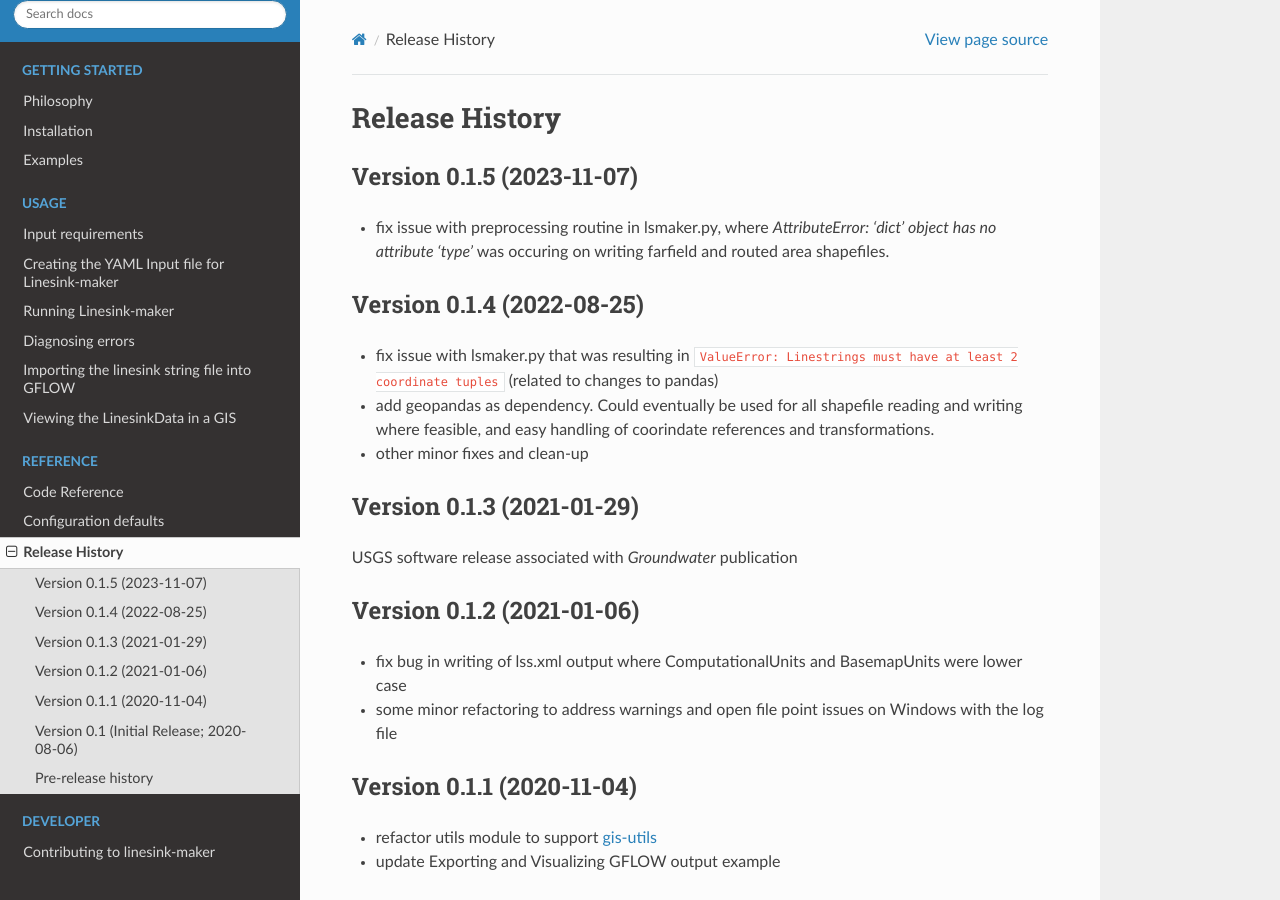
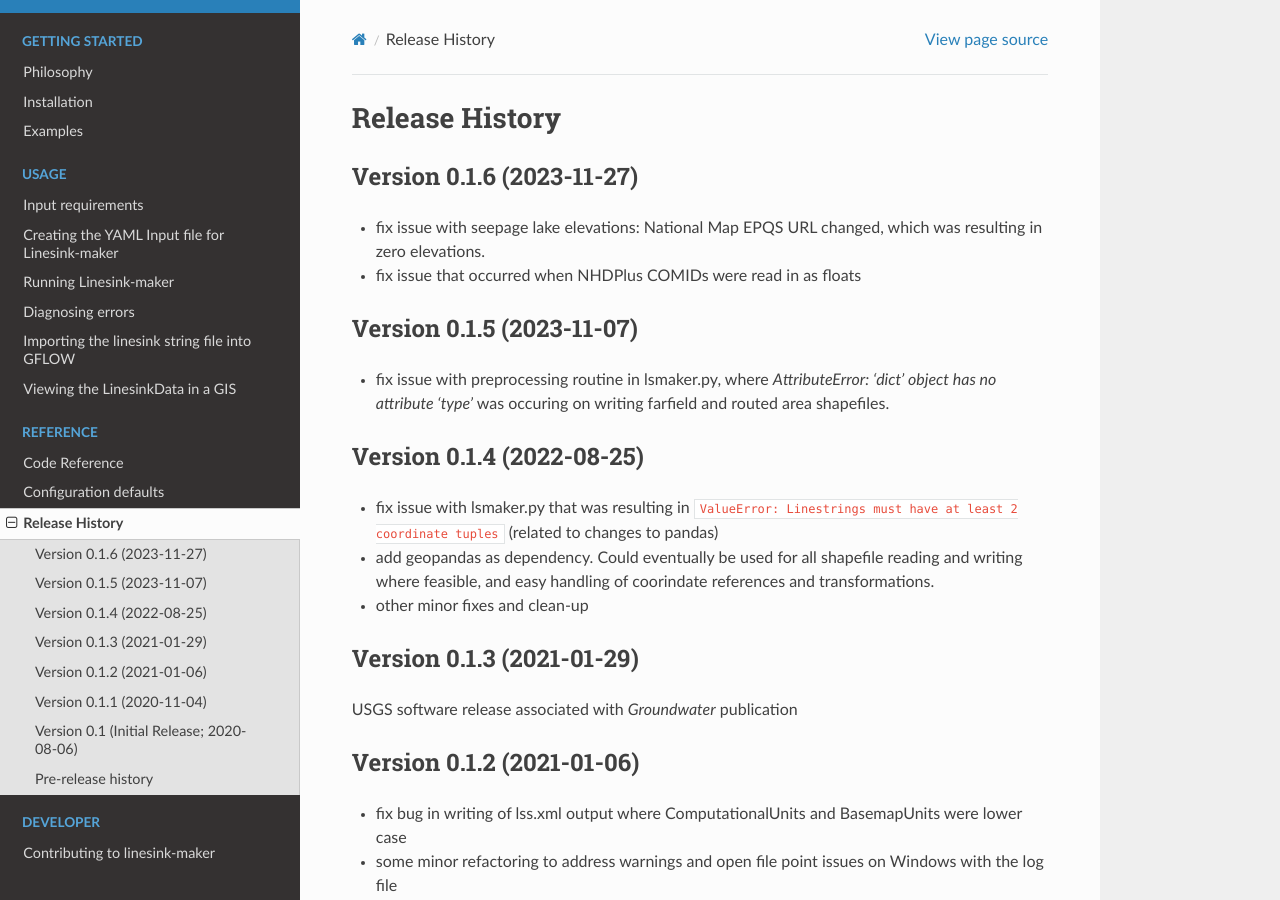
Before and after one commit to DOI-USGS/linesink-maker, a Sphinx documentation site: the page built from docs/source/release-history.rst, in a window 1280 px wide and 900 px high. Built offline with Sphinx 7.4.7 and the Read the Docs theme 2.0.0, drawn with Linux system fonts in a browser that asks for light colours; pages that are not in the unit, such as notebooks, are missing from menus.

Commit message:
REL:v0.1.6

```diff
--- a/docs/source/release-history.rst
+++ b/docs/source/release-history.rst
@@ -1,6 +1,11 @@
 ===============
 Release History
 ===============
+
+Version 0.1.6 (2023-11-27)
+--------------------------
+* fix issue with seepage lake elevations: National Map EPQS URL changed, which was resulting in zero elevations.
+* fix issue that occurred when NHDPlus COMIDs were read in as floats
 
 Version 0.1.5 (2023-11-07)
 --------------------------
```
